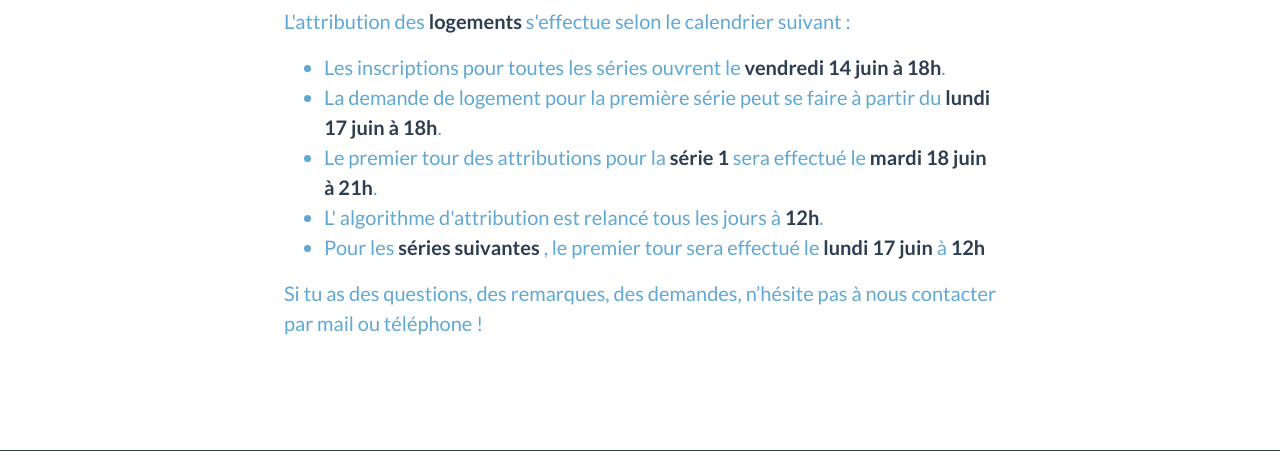
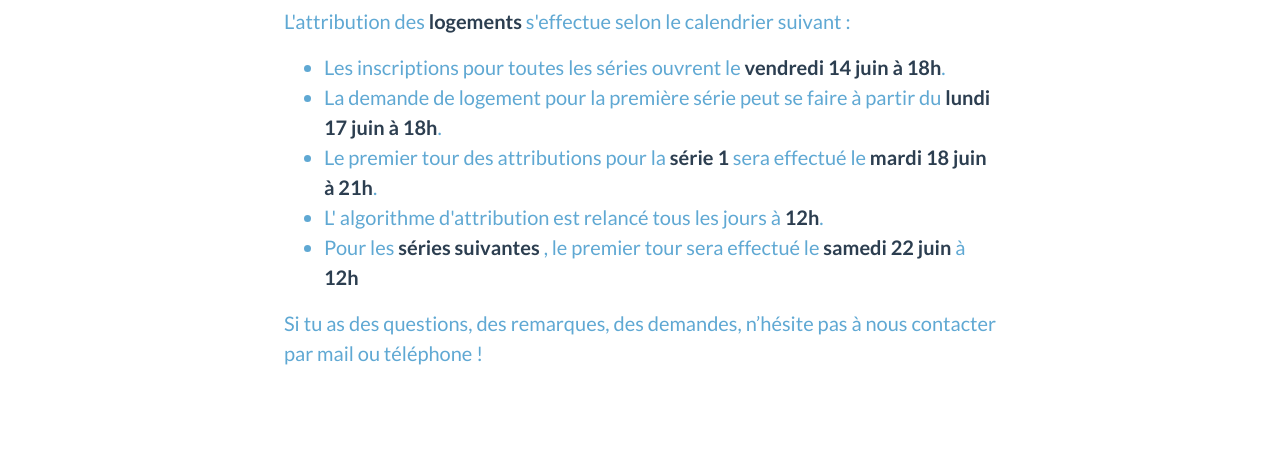
Before and after one commit to KIClubinfo/admissibles.enpc.org, a PHP site: page / in a window 1280 px wide. Shown: the part 4745-5196 px from the top of the page. Run offline with PHP 8.4, Linux system fonts and the light colour scheme; data that the repository does not hold is empty.

Commit message:
corrections dans le rush

```diff
--- a/php/choice.php
+++ b/php/choice.php
@@ -107,7 +107,7 @@
                                     let departure_dates = ['2024-06-29,Samedi 29 juin 2024',
                                                            '2024-07-06,Samedi 6 juillet 2024',
                                                            '2024-07-13,Samedi 13 juillet 2024',
-                                                           '2024-07-20,Samedi 20 juillet 2024'];
+                                                           '2024-07-24,Lundi 24 juillet 2024'];
 
 
                                     function dateSelector(option_idx) {
--- a/php/index.php
+++ b/php/index.php
@@ -235,7 +235,7 @@
                             <li> La demande de logement pour la première série peut se faire à partir du <strong>lundi 17 juin à 18h</strong>. </li>
                             <li> Le premier tour des attributions pour la <strong> série 1 </strong> sera effectué le <strong>mardi 18 juin à 21h</strong>. </li>
                             <li> L\' algorithme d\'attribution est relancé tous les jours à <strong>12h</strong>.
-                            <li> Pour les <strong> séries suivantes </strong>, le premier tour sera effectué le <strong> lundi 17 juin </strong> à <strong> 12h </strong> </li>
+                            <li> Pour les <strong> séries suivantes </strong>, le premier tour sera effectué le <strong> samedi 22 juin </strong> à <strong> 12h </strong> </li>
                         </ul>
 
                         <p class="lead" style="text-align: justify">Si tu as des questions, des remarques, des demandes, n’hésite pas à nous contacter par mail ou téléphone !
```
